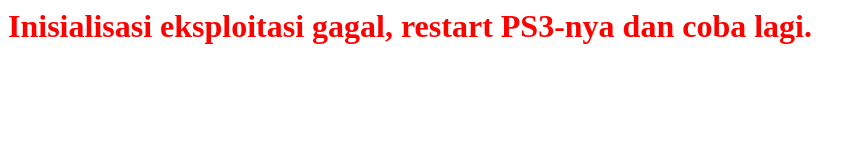
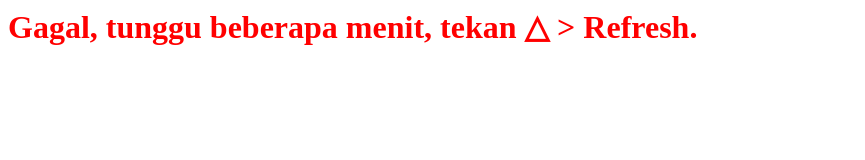
Before and after one commit to wickyapps/hen, a plain HTML site: page docs/index.html in a window 1280 px wide. Shown: the whole page, without its empty margins (0-865 px from the left). Drawn offline with Linux system fonts and the light colour scheme.

Commit message:
Update index.html

```diff
--- a/docs/index.html
+++ b/docs/index.html
@@ -125,7 +125,7 @@ var xtra_data,
 	flash_partition='xxxxCELL_FS_IOS:BUILTIN_FLSH1',
 	filesystem='CELL_FS_FAT',
 	mount_path='/dev_blind',
-	fail_msg_frag="<h1><span style='color:red'>Inisialisasi eksploitasi gagal, restart PS3-nya dan coba lagi.</h1></span>",
+	fail_msg_frag="<h1><span style='color:red'>Gagal, tunggu beberapa menit, tekan △ > Refresh.</h1></span>",
 	progress_msg_frag1="<h1>Inisialisasi... ",
 	progress_msg_frag2='%</h1>',
 	write_file = "/dev_rewrite/vsh/resource/explore/xmb/category_network.xml",
```
